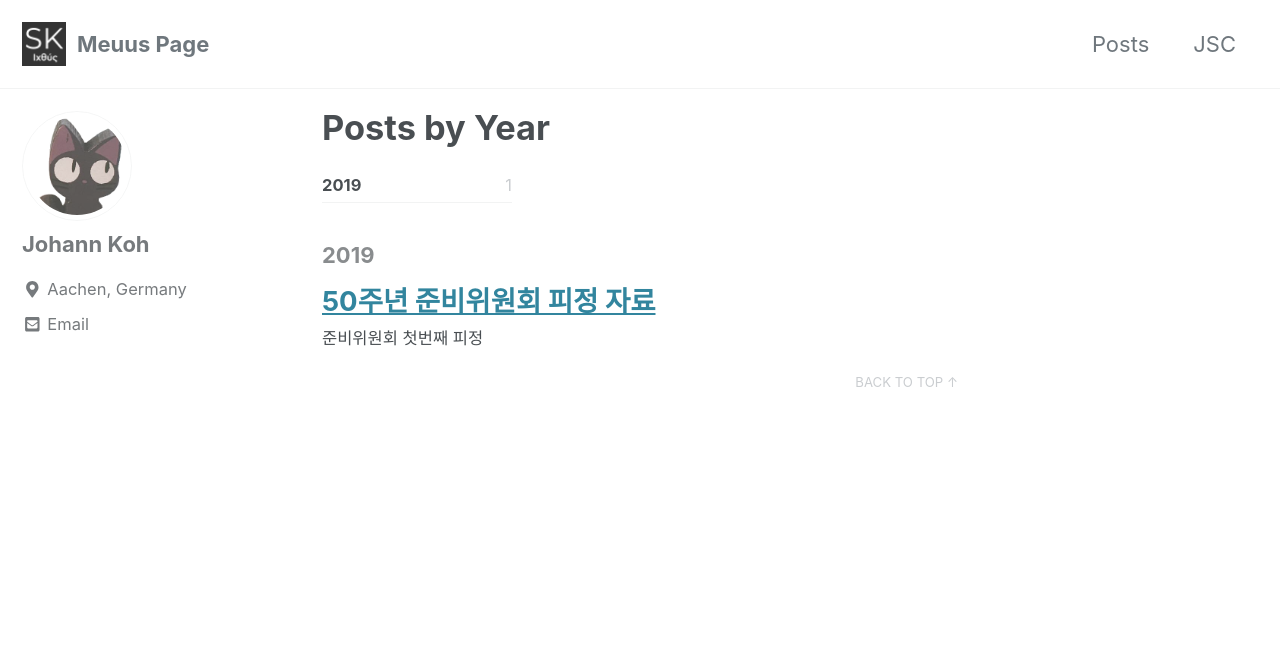
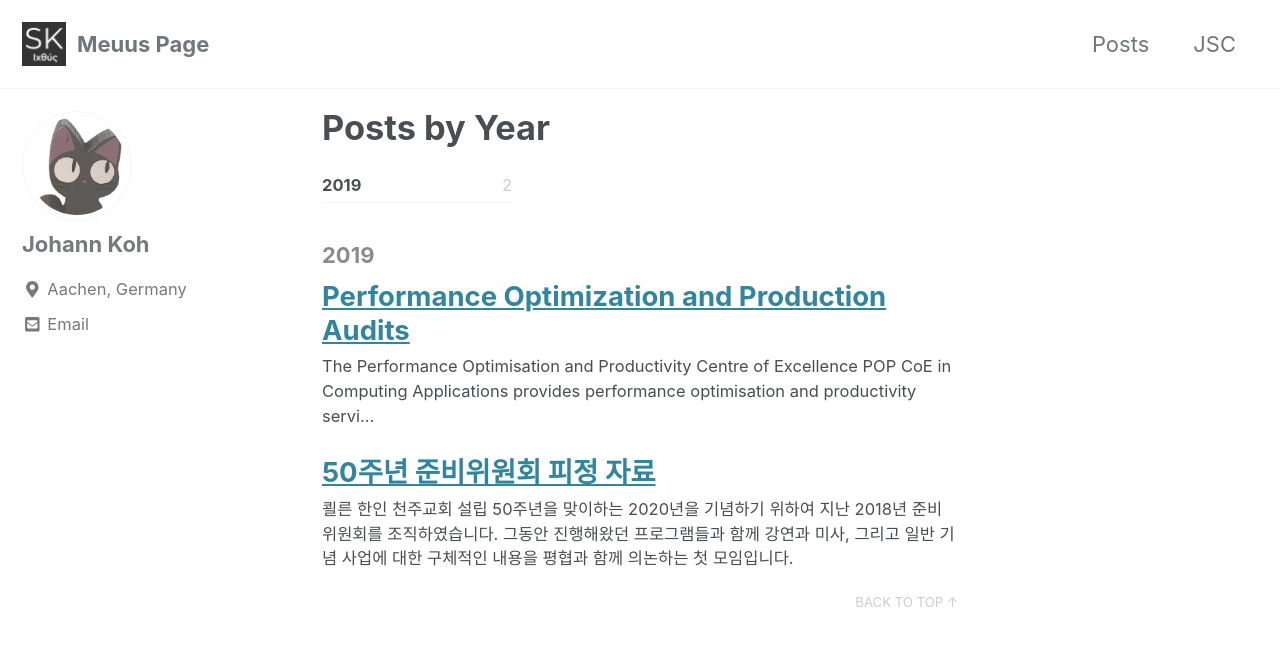
Before and after one commit to meuus/meuus.github.io, a Jekyll site: the page built from _pages/year-archive.md, in a window 1280 px wide and 900 px high. Shown: the top 646 px of the window. Built offline with Jekyll 4.4.1, drawn with Linux system fonts in a browser that asks for light colours; cached includes are drawn as plain includes; some of the changed lines change nothing that is shown.

Commit message:
modified:   _posts/2019-03-20-jubilaeum-retreat.md 	new file:   _posts/2019-03-25-popaudit-zfs.md 	new file:   assets/images/cube_zfs_1.png 	new file:   assets/images/paraver_zfs_1.png

```diff
--- a/_posts/2019-03-20-jubilaeum-retreat.md
+++ b/_posts/2019-03-20-jubilaeum-retreat.md
@@ -4,35 +4,41 @@ tags:
   - kakoka
   - jubilaeum
   - slides
+  - retreat
 ---
 
-## 준비위원회 첫번째 피정
+쾰른 한인 천주교회 설립 50주년을 맞이하는 2020년을 기념하기 위하여 지난 2018년
+준비 위원회를 조직하였습니다. 그동안 진행해왔던 프로그램들과 함께 강연과 미사,
+그리고 일반 기념 사업에 대한 구체적인 내용을 평협과 함께 의논하는 첫 모임입니다.
 
 - 일시: 2019년 4월 12일 - 13일
 - 장소: Haus Venusberg
-
-쾰른 한인 천주교회 설립 50주년을 맞이하는 2020년을 기념하기 위하여 지난 2018년
-준비위원회를 조직하였습니다. 그동안 진행해왔던 프로그램들과 함께 강연과 미사,
-그리고 일반 기념 사업에 대한 구체적인 의논이 진행될 첫 모임입니다.
 
 [2019년 4월 12일-13일 피정자료](../presentation/kakoka50-20190412.html)
 
 ## 쾰른 한인 천주교회는 ...
 
-2020년 설립 50주년을 맞이하는 쾰른 한인천주교회는 1960년대 원필호 요한 신부님에 의해 기틀이 마련되었으며,
-박영규 바르나바 신부님이 1970년 초대 공식 주임신부님으로 선정되어 쾰른을 중심으로 사목활동을 펼치기 시작한 것이 시초입니다.
-1970년 "쾰른 지역 한인 가톨릭 교우회"가 발족 된 이후 "노르트라인 베스트팔렌" 지역 한인 가톨릭 공동체가 형성되었고,
-당시 사목지역은 쾰른, 뒤셀도르프, 본, 부퍼탈, 레버쿠젠, 발줌, 캄프린트포르트 등에 이르렀습니다.
-이후 1975년부터 규칙적으로 교우월보 발간, 피정 및 성지 순례가 이루어지면서 공동체의 발전이 이루어집니다.
+2020년 설립 50주년을 맞이하는 [쾰른 한인천주교회](http://www.kakoka.de/zbxe/)는
+1960년대 원필호 요한 신부님에
+의해 기틀이 마련되었으며, 박영규 바르나바 신부님이 1970년 초대 공식 주임신부님으로
+선정되어 쾰른을 중심으로 사목활동을 펼치기 시작한 것이 시초입니다.
+1970년 "쾰른 지역 한인 가톨릭 교우회"가 발족 된 이후 "노르트라인 베스트팔렌" 지역
+한인 가톨릭 공동체가 형성되었고, 당시 사목지역은 쾰른, 뒤셀도르프, 본, 부퍼탈,
+레버쿠젠, 발줌, 캄프린트포르트 등에 이르렀습니다. 이후 1975년부터 규칙적으로
+교우월보 발간, 피정 및 성지 순례가 이루어지면서 공동체의 발전이 이루어집니다.
 
-1987년부터 공식적으로 "쾰른-아헨 한인천주교회"라는 명칭이 사용되기 사작하여 2011년 "쾰른 한인 천주교회"로 그 명칭이 변경되었습니다.
-1990년대에는 쾰른, 본, 뒤셀도르프, 아헨, 화란 공동체 등 5개 지역 공동체로 확장되면서 신자수도 1000명을 상회하는 수준으로 확대되었습니다.
-당시까지는 주임신부님이 지역공동체를 순회하며 미사를 집전하였으나 11대 박용근 베드로 신부님 재임 시인 2005년에 지역 공동체가 통합되었으며
+1987년부터 공식적으로 "쾰른-아헨 한인천주교회"라는 명칭이 사용되기 사작하여 2011년
+"쾰른 한인 천주교회"로 그 명칭이 변경되었습니다.
+1990년대에는 쾰른, 본, 뒤셀도르프, 아헨, 화란 공동체 등 5개 지역 공동체로 확장되면서
+신자수도 1000명을 상회하는 수준으로 확대되었습니다.
+당시까지는 주임신부님이 지역공동체를 순회하며 미사를 집전하였으나 11대 박용근 베드로
+신부님 재임 시인 2005년에 지역 공동체가 통합되었으며
 화란공동체는 분리되어 오늘날에 이르고 있습니다.
 
-쾰른 한인천주교회는 40년에 이르는동안 독일 교민사회의 중추역할을 해 왔으며
+쾰른 한인천주교회는 50년에 이르는동안 독일 교민사회의 중추역할을 해 왔으며
 독일 내 한인교회 뿐만 아니라 유럽지역 타 공동체에도 많은 영향을 끼치고 있습니다.
-하지만 교민층의 노령화와 유럽지역 가톨릭 신자와 교회의 감소 추세에 영향을 받고 있으며,
-한인 천주교 공동체의 발전을 위해서는 한인 2세의 역할이 무엇보다 중요한 시점이라 할 수 있습니다.
+하지만 교민층의 노령화와 유럽지역 가톨릭 신자와 교회의 감소 추세에 많은 영향을 받고
+있으며, 한인 천주교 공동체의 발전을 위해서는 한인 2세의 역할이 무엇보다 중요한
+시점이라 할 수 있습니다.
 
 [본당 홈페이지](http://www.kakoka.de/zbxe/ "쾰른 한인 천주교회")
--- /dev/null
+++ b/_posts/2019-03-25-popaudit-zfs.md
@@ -0,0 +1,87 @@
+---
+title: "Performance Optimization and Production Audits"
+tags:
+  - hpc
+  - scalasca
+  - score-p
+  - pop
+  - zfs
+---
+
+The Performance Optimisation and Productivity Centre of Excellence [POP CoE](https://pop-coe.eu/ "POP Webpage") in Computing Applications provides performance optimisation and productivity services for (your?) academic AND industrial code(s) in all domains! The first step to analyze an HPC application consists of following structures.
+
+## Background
+
+__Test-case description:__ The Lattice Boltzmann Method (LBM) based on a BGK model is used to solve a computational domain generated with a local refinement method at the boundaries. The total number of cells is ca. 50 mil. The application performance is measured in 100 time steps on 2 node (48 MPI ranks per node) which yields a global workload imbalance 0.000983516%.
+
+__Machine description:__ <font face="monospace">JUWELS</font> consists of the 2271 standard and the 240 large-memory nodes
+each of which possesses 48 cores of the <font face="monospace">Dual Intel Xeon Platinum 8168</font> processors. The
+application is running under the <font face="monospace">Slurm</font> (Simple Linux Utility for Resource Management) Workload
+Manager, a free open-source batch system. The resource on <font face="monospace">JUWELS</font> is managed by the ParaStation
+process management daemon.
+
+__Compile software:__ <font face="monospace">GCC/8.2.0</font>, <font face="monospace">ParaStationMPI/5.2.1-1</font>, <font face="monospace">parallel-netcdf/1.10.0</font>, <font face="monospace">FFTW/3.3.8</font>, <font face="monospace">CMake/3.13.0</font>
+
+__Analysis tools:__ <font face="monospace">Score-P/4.1</font>, <font face="monospace">Scalasca/2.4</font>, <font face="monospace">PAPI/5.6.0</font>, <font face="monospace">Vampir/9.5.0</font>, <font face="monospace">Extrae/3.6.1</font>, <font face="monospace">Paraver/4.8.1</font>
+
+__Note:__ <font face="monospace">Score-P</font> instrument with a runtime filtering collected the hardware counters <font face="monospace">PAPI_TOT_CYC</font>, <font face="monospace">PAPI_TOT_INS</font>, <font face="monospace">PAPI_RES_STL</font>.
+
+__Application name:__ _ZFS_ (Zonal Fluid Solver)
+
+__Programming language:__ C++
+
+__Programming model:__ MPI + OpenMP
+
+__Source code available:__ yes
+
+__Input data:__ Amazing Fluid Dynamics
+
+__Performance study:__ Overall performance of Lattice Boltzmann Method (LBM) module and porting to GPU accelerator
+
+
+![A code profile instrumented by Score-P is presented by Cube](/assets/images/cube_zfs_1.png "Performance report presented by Cube")
+
+
+## Support activities
+Under the SiVeGCS project (SiVeGCS is an acronym for "Koordination und Sicherstellung der
+weiteren Verfügbarkeit der Supercomputing Ressourcen des GCS im Rahmen der nationalen
+Höchstleistungsrechner-Infrastruktur") the action is defined to support the supercomputer
+users such that the coordination of the high-performance computing (HPC) resources of the
+Gauss Centre for Supercomputing ([GCS](http://www.gauss-centre.eu)) successfully ensures the availability in the
+framework of the national HPC infrastructure. The main objective of this national project
+pursues the world class systems for science, economy, society, and politics. The results
+achieved in the detailed actions can be exploited and transferred to the national
+communities to increase the outreach to the general public.
+
+In the detailed actions, the user projects are supported by the efficient and the effective
+methods which include the communication with the Jülich Supercomputing Centre ([JSC](http://www.fz-juelich.de/ias/jsc/EN/Home/home_node.html))
+supporting team, the technical consulting, and the national and the international cooperation.
+
+## Application code
+The SimLab Highly Scalable Fluids & Solids Engineering ([SLFSE](https://www.jara.org/en/fluids-solids-engineering)) aims at supporting users of the
+engineering sciences who have already developed parallel codes but need support for the use
+of massively parallel systems regarding high scalability, memory optimization, programming
+of hierarchic computer architectures, and performance optimization on computer nodes.
+Furthermore, the simulation tools are incorporated to pursue the state-of-the-art technologies
+in the science and the engineering applications. In the present study a performance measurement and
+the code porting to the new software environment are presented for the _ZFS_ (Zonal Fluid
+Solver) code which is developed by the Institute of Aerodynamics at the RWTH Aachen University, Germany ([AIA](http://aia.rwth-aachen.de/)).
+
+## Application structure
+
+![Paraver timeline](/assets/images/paraver_zfs_1.png "Paraver timeline")
+Paraver timeline
+
+## Region of interest
+
+## Scalability information
+
+## Application efficiency
+
+## Load balance
+
+## Serial performance
+
+## Communications
+
+## Summary and recommendations
```
Also changed, not shown: assets/images/cube_zfs_1.png (added), assets/images/paraver_zfs_1.png (added).
